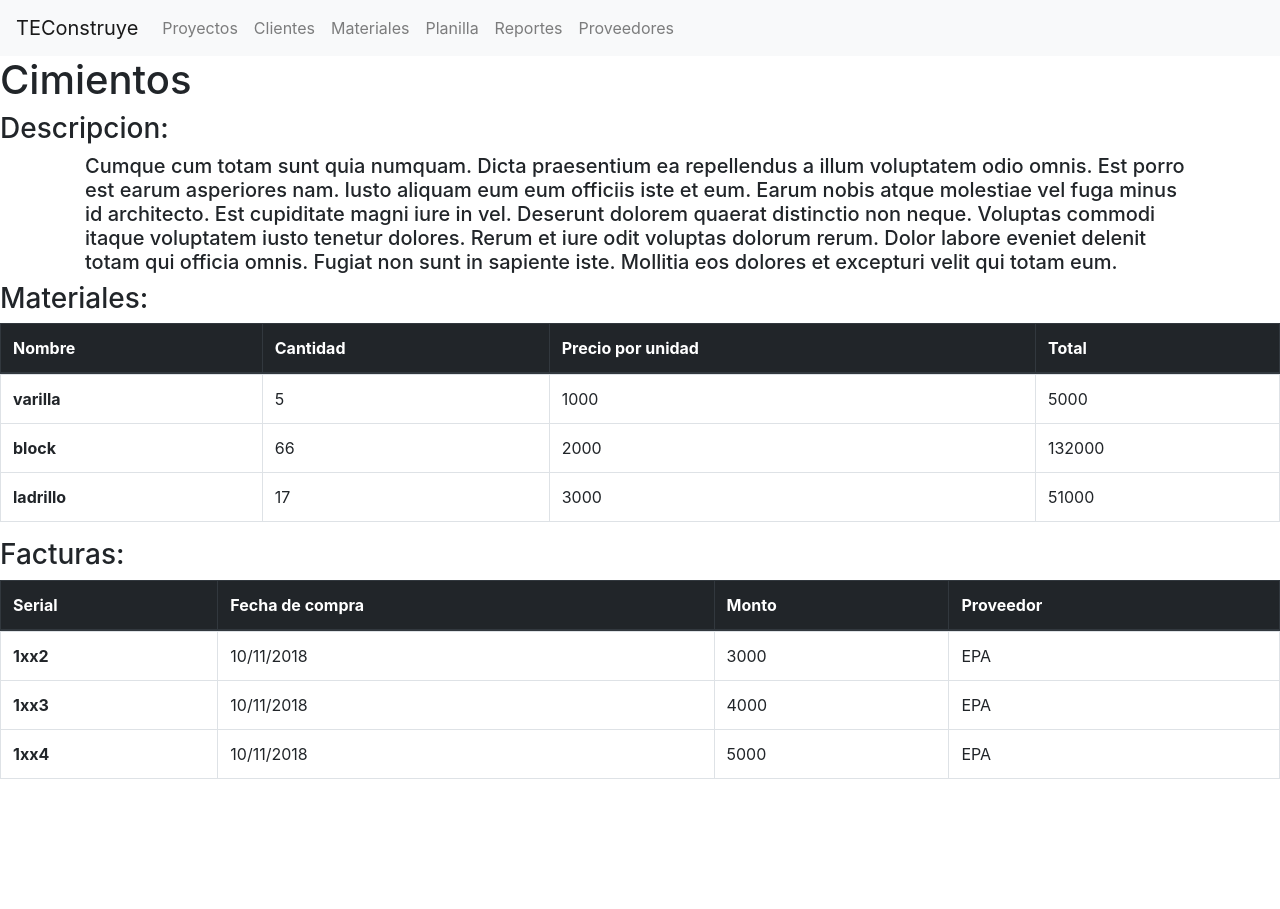
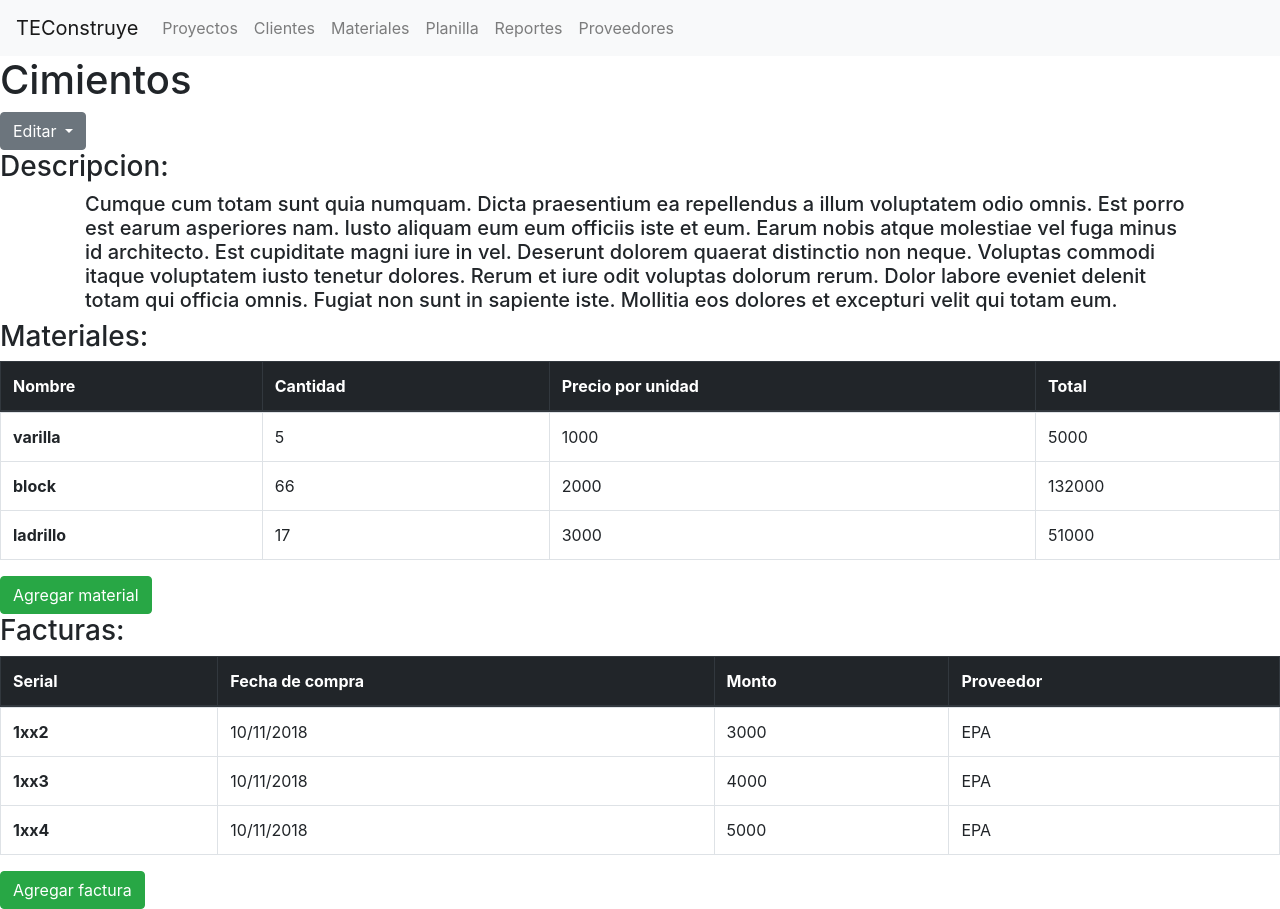
Before and after one commit to BasesDeDatos2018S2/TEConstruye-Frontend, an Angular app: page / in a window 1280 px wide. Before the commit the page ends 800 px from the top, so only its background shows below. Built offline with nearby package versions, Linux system fonts and the light colour scheme.

Commit message:
[add]	cost atributes for the stage [fix]	add material and invoice button

```diff
--- a/src/app/classes/stage.ts
+++ b/src/app/classes/stage.ts
@@ -10,6 +10,8 @@ export class Stage {
     public start_date: Date,
     public due_date: Date,
     public materials:Material[],
-    public invoices:Invoice[]
+    public invoices:Invoice[],
+    public estimated_cost:number,
+    public current_cost:number
   ) { }
 }
--- a/src/app/components/stages/stages.component.html
+++ b/src/app/components/stages/stages.component.html
@@ -19,6 +19,8 @@
       <th scope="row">{{stage.name}}</th>
       <td>{{stage.description}}</td>
       <td>{{stage.state}}</td>
+      <td>{{stage.estimated_cost}}</td>
+      <td>{{stage.current_cost}}</td>
       <td>
         <button type="submit" class="btn btn-success" (click)="show_edit_material(material.id)" >Ver</button>
       <!-- <td><button type="submit" class="btn btn-success" (click)="show_edit_material(material.id)" >Mostrar Facturas</button></td> -->
--- a/src/app/components/stages/stages.component.ts
+++ b/src/app/components/stages/stages.component.ts
@@ -14,15 +14,15 @@ export class StagesComponent implements OnInit {
 
   constructor() {
     this.stages=[];
-    this.header_list=["Nombre","Descripcion","Completado","Opciones"];
+    this.header_list=["Nombre","Descripcion","Completado","Costo estimado","Costo real","Opciones"];
 
     let stages_titles =["Cimientos", "Piso","Paredes"];
     let id =0;
     for(let t of stages_titles){
-      let stage =  new Stage(id++, 1, t, "Chrorrear cemento", false, new Date(), new Date(), [],[] );
-      stage.materials.push({material:new Material(0, "varilla", 'Consequatur est quas', 1000), quantity:5 });
-      stage.materials.push({material:new Material(1, "block", 'Consequatur est quas', 2000), quantity:2 });
-      stage.materials.push({material:new Material(2, "ladrillo", 'Consequatur est quas', 3000), quantity:8 });
+      let stage =  new Stage(id++, 1, t, "Chrorrear cemento", false, new Date(), new Date(), [],[] , 10000*id,600*id);
+      stage.materials.push(new Material(0, "varilla", 'Consequatur est quas', 1000));
+      stage.materials.push(new Material(1, "block", 'Consequatur est quas', 2000));
+      stage.materials.push(new Material(2, "ladrillo", 'Consequatur est quas', 3000));
       stage.invoices.push(new Invoice(0, new Date(), '1xx2', 3000, "EPA"));
       stage.invoices.push(new Invoice(2, new Date(), '1xx3', 4000, "EPA"));
       stage.invoices.push(new Invoice(3, new Date(), '1xx4', 5000, "EPA"));
--- a/src/app/components/view-stage/view-stage.component.html
+++ b/src/app/components/view-stage/view-stage.component.html
@@ -1,4 +1,15 @@
-<h1>{{stage.name}}</h1>
+<div class="">
+  <h1>{{stage.name}}</h1>
+  <div class="dropdown">
+    <button class="btn btn-secondary dropdown-toggle" type="button" id="dropdownMenuButton" data-toggle="dropdown" aria-haspopup="true" aria-expanded="false">
+      Editar
+    </button>
+    <div class="dropdown-menu" aria-labelledby="dropdownMenuButton">
+      <a class="dropdown-item" href="#">Actualizar informacion</a>
+      <a class="dropdown-item" href="#">Eliminar</a>
+    </div>
+  </div></div>
+
 <h3>Descripcion:</h3>
 <h5 class="container">{{stage.description}}</h5>
 <!-- <div *ngIf="!add_material && !edit_material"> -->
@@ -30,7 +41,7 @@
     </tr>
   </tbody>
 </table>
-<!-- <button type="submit" class="btn btn-success" (click)="add_material=true" >Agregar Etapa</button> -->
+<button type="submit" class="btn btn-success" (click)="add_material=true" >Agregar material</button>
 </div>
 
 
@@ -53,13 +64,8 @@
       <td>{{invoice.date | date:'MM/dd/yyyy'}}</td>
       <td>{{invoice.price}}</td>
       <td>{{invoice.provider}}</td>
-      <!-- <td> -->
-        <!-- <button type="submit" class="btn btn-success" (click)="show_edit_material(material.id)" >Ver</button> -->
-      <!-- <td><button type="submit" class="btn btn-success" (click)="show_edit_material(material.id)" >Mostrar Facturas</button></td> -->
-      <!-- <button type="submit" class="btn btn-danger" (click)="show_edit_material(material.id)" >Editar</button> -->
-    <!-- </td> -->
     </tr>
   </tbody>
 </table>
-<!-- <button type="submit" class="btn btn-success" (click)="add_material=true" >Agregar Etapa</button> -->
+<button type="submit" class="btn btn-success" (click)="add_material=true" >Agregar factura</button>
 </div>
--- a/src/app/components/view-stage/view-stage.component.ts
+++ b/src/app/components/view-stage/view-stage.component.ts
@@ -14,7 +14,7 @@ export class ViewStageComponent implements OnInit {
   constructor() {
     this.invoices_headers=["Serial", "Fecha de compra", "Monto","Proveedor" ]
     this.materials_headers=["Nombre", "Cantidad", "Precio por unidad","Total" ]
-    this.stage =  new Stage(0, 1, "Cimientos", "Cumque cum totam sunt quia numquam. Dicta praesentium ea repellendus a illum voluptatem odio omnis. Est porro est earum asperiores nam. Iusto aliquam eum eum officiis iste et eum.  Earum nobis atque molestiae vel fuga minus id architecto. Est cupiditate magni iure in vel. Deserunt dolorem quaerat distinctio non neque. Voluptas commodi itaque voluptatem iusto tenetur dolores. Rerum et iure odit voluptas dolorum rerum. Dolor labore eveniet delenit totam qui officia omnis. Fugiat non sunt in sapiente iste. Mollitia eos dolores et excepturi velit qui totam eum.", false, new Date(), new Date(), [],[] );
+    this.stage =  new Stage(0, 1, "Cimientos", "Cumque cum totam sunt quia numquam. Dicta praesentium ea repellendus a illum voluptatem odio omnis. Est porro est earum asperiores nam. Iusto aliquam eum eum officiis iste et eum.  Earum nobis atque molestiae vel fuga minus id architecto. Est cupiditate magni iure in vel. Deserunt dolorem quaerat distinctio non neque. Voluptas commodi itaque voluptatem iusto tenetur dolores. Rerum et iure odit voluptas dolorum rerum. Dolor labore eveniet delenit totam qui officia omnis. Fugiat non sunt in sapiente iste. Mollitia eos dolores et excepturi velit qui totam eum.", false, new Date(), new Date(), [],[] , 6000,600 );
     this.stage.materials.push(new Material(0, "varilla", 'Consequatur est quas', 1000,5));
     this.stage.materials.push(new Material(1, "block", 'Consequatur est quas', 2000,66) );
     this.stage.materials.push(new Material(2, "ladrillo", 'Consequatur est quas', 3000,17));
```
